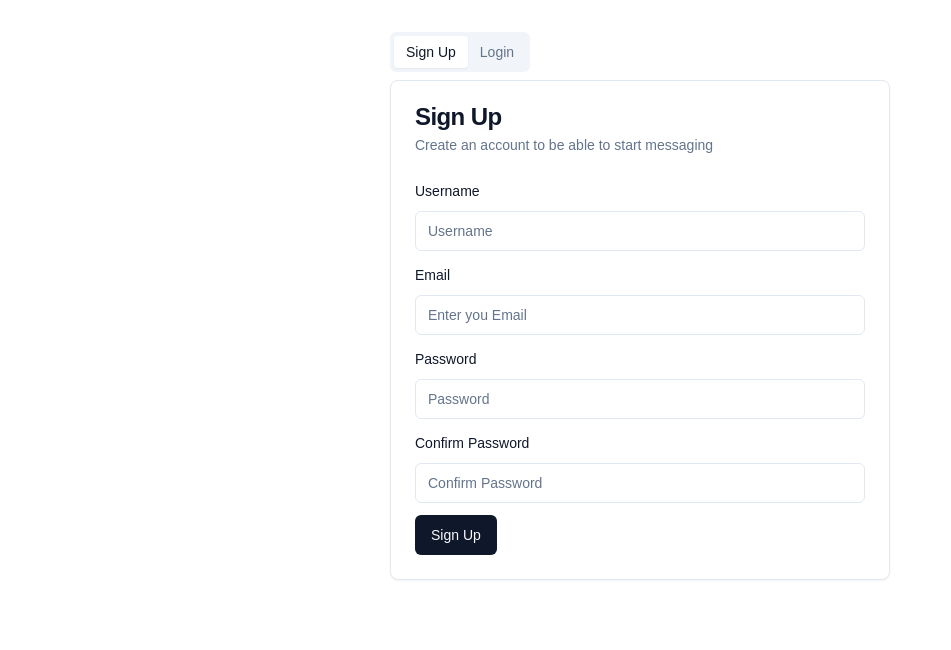
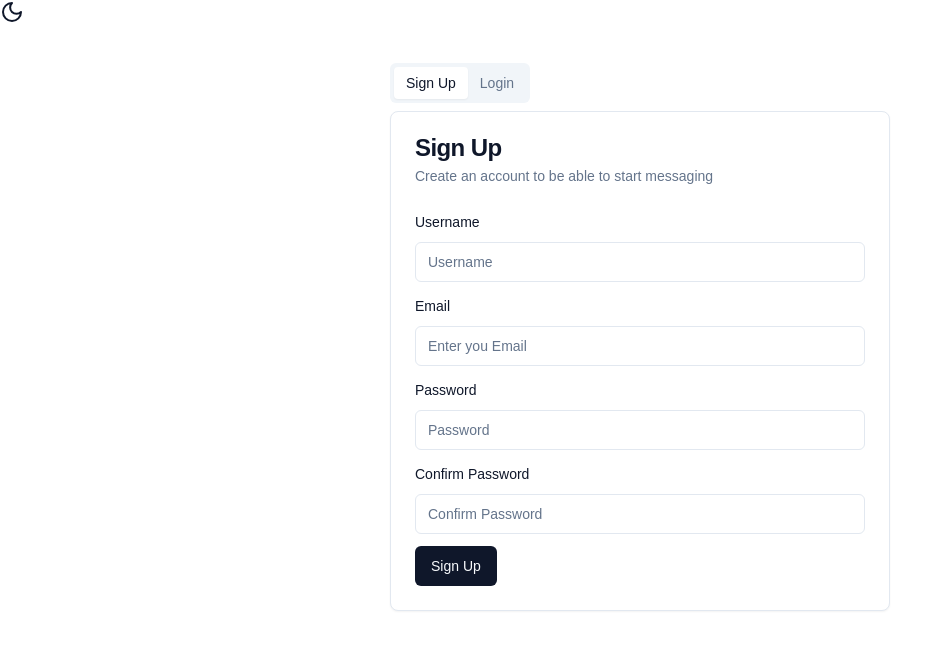
Before and after one commit to henrietadapkute/chatappfe, a React (Create React App) app: page / in a window 1280 px wide. Shown: the top 650 px of the page, without its empty margins (0-951 px from the left). Built offline with nearby package versions, Linux system fonts and the light colour scheme; no server answers.

Commit message:
darkmode on frontpage

```diff
--- a/src/pages/App/App.jsx
+++ b/src/pages/App/App.jsx
@@ -3,6 +3,7 @@ import AuthPage from "../AuthPage/AuthPage";
 import { getUser } from "../../utilities/users-service";
 import { useEffect } from "react";
 import MainPage from "../MainPage/MainPage";
+import ModeToggle from "@/components/DarkModeTheme/DarkMode"
 
 import { useChat } from "@/context/ChatContext";
 
@@ -13,7 +14,7 @@ function App() {
     setUser(getUser());
   }, []);
 
-  return <div>{!user ? <AuthPage /> : <MainPage />}</div>;
+  return <div><ModeToggle/>{!user ? <AuthPage /> : <MainPage />}</div>;
 
 }
 
```
